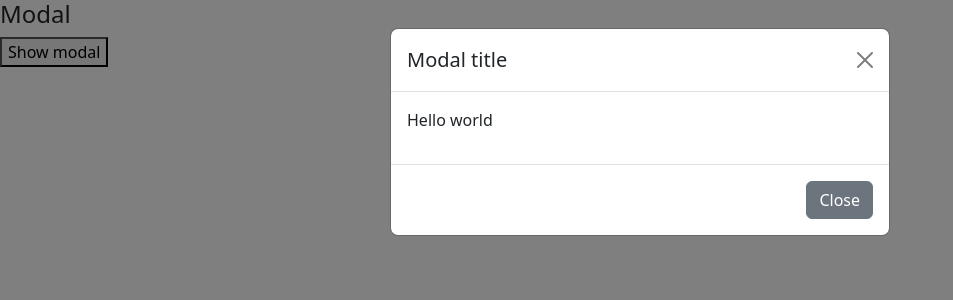
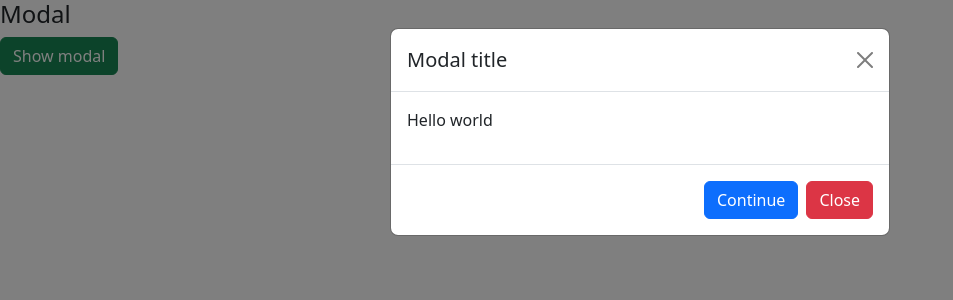
Before and after one commit to SagynalievTaalaibek/modal-alert, a React (Vite) app: page / in a window 1280 px wide. Both pictures are taken after a click on the button "Show modal". Shown: the top 300 px of the page, without its empty margins (0-953 px from the left). Built offline with nearby package versions, Linux system fonts and the light colour scheme; the HTML template or start-up script is replaced by a standard one.

Commit message:
add new component Button

```diff
--- a/src/App.tsx
+++ b/src/App.tsx
@@ -1,5 +1,7 @@
 import { useState } from 'react';
 import Modal from './components/Modal/Modal';
+import { ButtonType } from './types';
+import Button from './components/Button/Button';
 
 const App = () => {
   const [showModal, setShowModal] = useState(false);
@@ -8,13 +10,23 @@ const App = () => {
     setShowModal((prevState) => !prevState);
   };
 
+  const buttonType: ButtonType[] = [
+    { id: 1, type: 'primary', label: 'Continue', onClick: changeModalShow },
+    { id: 2, type: 'danger', label: 'Close', onClick: changeModalShow },
+  ];
+
   return (
     <>
       <h4>Modal</h4>
-      <button onClick={changeModalShow}>Show modal</button>
+      <Button type={'success'} label={'Show modal'} onClick={changeModalShow} />
       <div className="row">
         <div className="col-6">
-          <Modal show={showModal} title="Modal title" onClose={changeModalShow}>
+          <Modal
+            show={showModal}
+            title="Modal title"
+            onClose={changeModalShow}
+            buttonType={buttonType}
+          >
             <p>Hello world</p>
           </Modal>
         </div>
--- /dev/null
+++ b/src/components/Button/Button.tsx
@@ -0,0 +1,25 @@
+import React from 'react';
+
+interface Props {
+  type: string;
+  label: string;
+  onClick: React.MouseEventHandler;
+}
+
+const Button: React.FC<Props> = ({ type, label, onClick }) => {
+  const btnClass: string[] = ['btn'];
+
+  if (type) {
+    btnClass.push(type);
+  }
+
+  return (
+    <>
+      <button className={'btn ' + btnClass.join('-')} onClick={onClick}>
+        {label}
+      </button>
+    </>
+  );
+};
+
+export default Button;
--- a/src/components/Modal/Modal.tsx
+++ b/src/components/Modal/Modal.tsx
@@ -1,13 +1,22 @@
 import React from 'react';
 import Backdrop from '../Backdrop/Backdrop';
+import Button from '../Button/Button';
+import { ButtonType } from '../../types';
 
 interface Props extends React.PropsWithChildren {
   title: string;
   show: boolean;
   onClose: React.MouseEventHandler;
+  buttonType: ButtonType[];
 }
 
-const Modal: React.FC<Props> = ({ title, show, onClose, children }) => {
+const Modal: React.FC<Props> = ({
+  title,
+  show,
+  onClose,
+  buttonType,
+  children,
+}) => {
   return (
     <>
       <Backdrop show={show} />
@@ -16,17 +25,18 @@ const Modal: React.FC<Props> = ({ title, show, onClose, children }) => {
           <div className="modal-content">
             <div className="modal-header">
               <h5 className="modal-title">{title}</h5>
-              <button type="button" className="btn-close" onClick={onClose} />
+              <Button type={'close'} label={''} onClick={onClose} />
             </div>
             <div className="modal-body">{children}</div>
             <div className="modal-footer">
-              <button
-                type="button"
-                className="btn btn-secondary"
-                onClick={onClose}
-              >
-                Close
-              </button>
+              {buttonType.map((button) => (
+                <Button
+                  key={button.id}
+                  type={button.type}
+                  label={button.label}
+                  onClick={button.onClick}
+                />
+              ))}
             </div>
           </div>
         </div>
```
Also changed, not shown: src/types.d.ts (added, +8 -0 lines).
